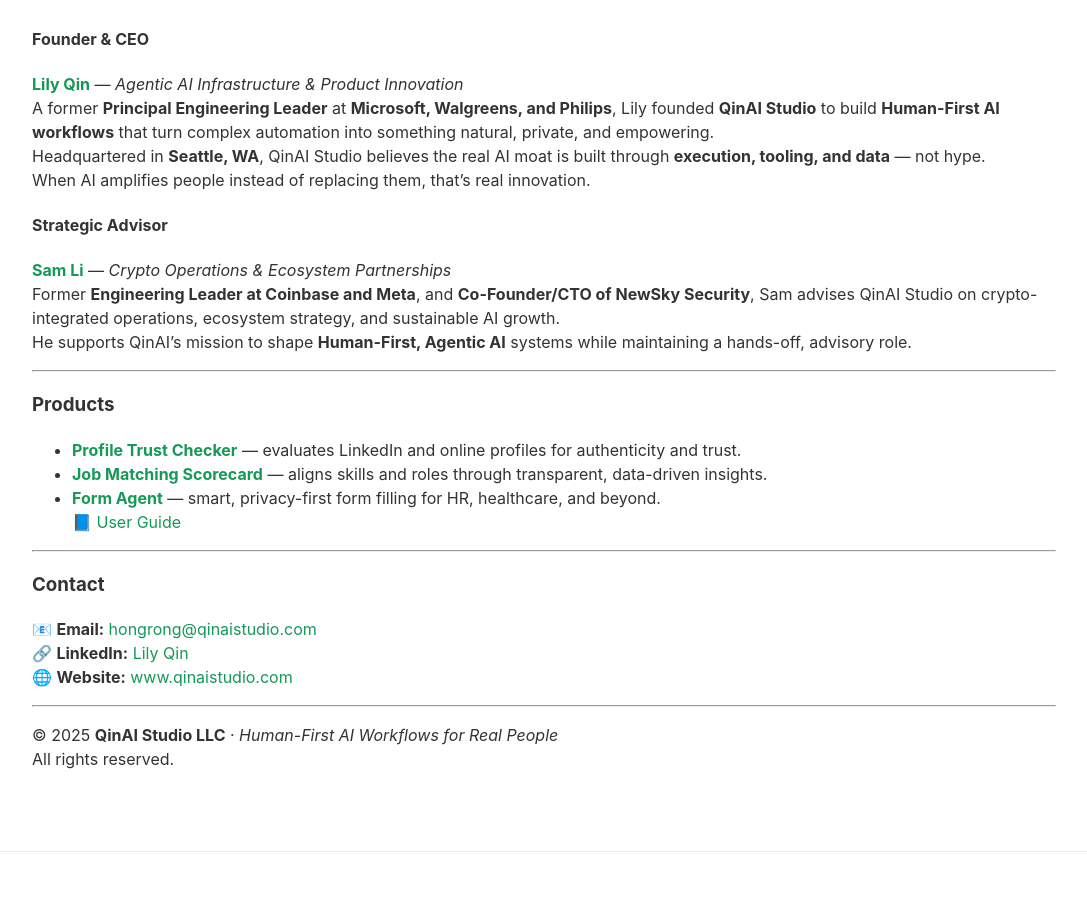
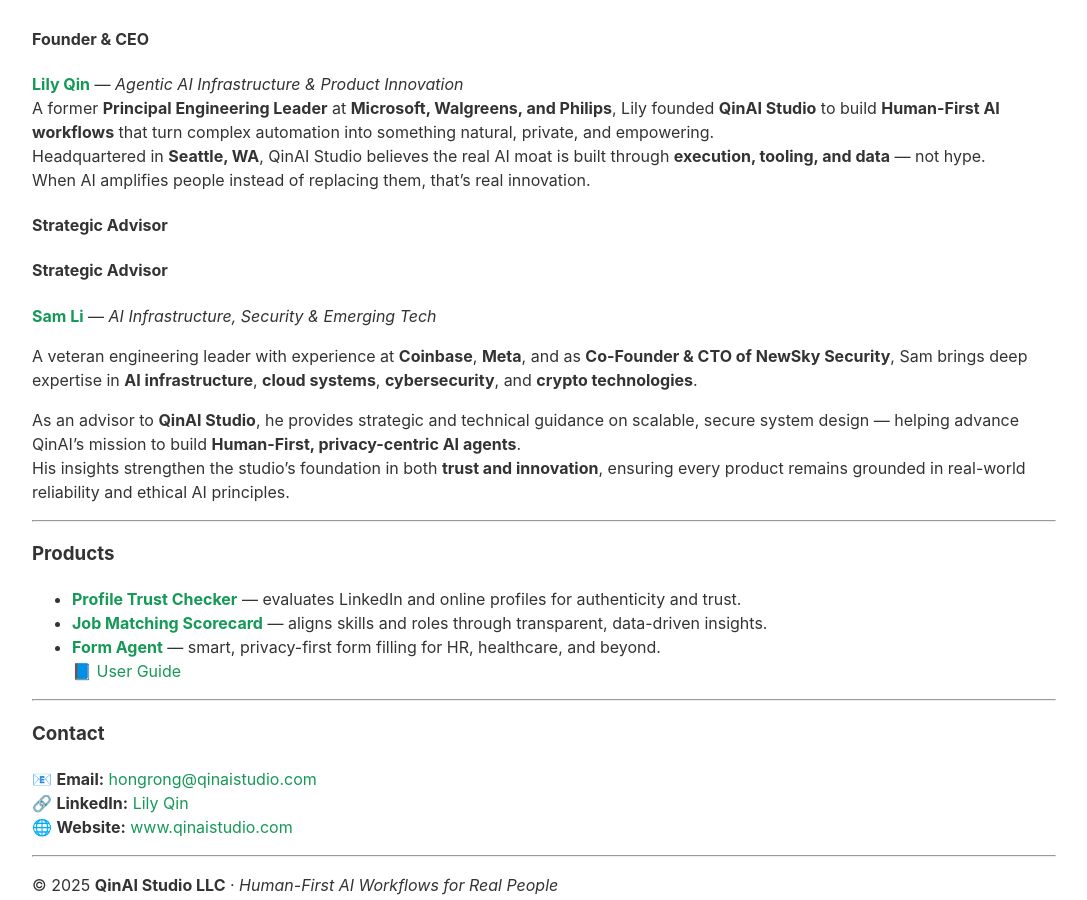
Before and after one commit to LilyQin19/qinaistudio.github.io, a Jekyll site: the page built from index.md, in a window 1280 px wide and 900 px high, scrolled down 531 px. Shown: the whole window, without its empty margins (96-1183 px from the left). Built offline with Jekyll 4.4.1, drawn with Linux system fonts in a browser that asks for light colours; our own code applies the rules of GitHub Pages for plain Markdown files.

Commit message:
Update index.md Sam's value

```diff
--- a/index.md
+++ b/index.md
@@ -15,9 +15,13 @@ Headquartered in **Seattle, WA**, QinAI Studio believes the real AI moat is buil
 When AI amplifies people instead of replacing them, that’s real innovation.
 
 #### **Strategic Advisor**
-[**Sam Li**](https://www.linkedin.com/in/samsongli/) — *Crypto Operations & Ecosystem Partnerships*
-Former **Engineering Leader at Coinbase and Meta**, and **Co-Founder/CTO of NewSky Security**, Sam advises QinAI Studio on crypto-integrated operations, ecosystem strategy, and sustainable AI growth.
-He supports QinAI’s mission to shape **Human-First, Agentic AI** systems while maintaining a hands-off, advisory role.
+#### **Strategic Advisor**
+[**Sam Li**](https://www.linkedin.com/in/samsongli/) — *AI Infrastructure, Security & Emerging Tech*
+
+A veteran engineering leader with experience at **Coinbase**, **Meta**, and as **Co-Founder & CTO of NewSky Security**, Sam brings deep expertise in **AI infrastructure**, **cloud systems**, **cybersecurity**, and **crypto technologies**.
+
+As an advisor to **QinAI Studio**, he provides strategic and technical guidance on scalable, secure system design — helping advance QinAI’s mission to build **Human-First, privacy-centric AI agents**.
+His insights strengthen the studio’s foundation in both **trust and innovation**, ensuring every product remains grounded in real-world reliability and ethical AI principles.
 
 ---
 
```
